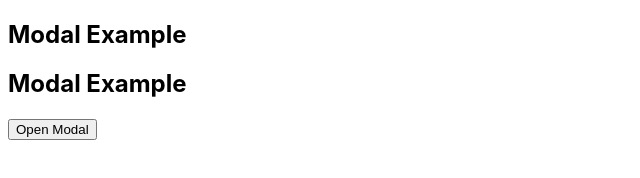
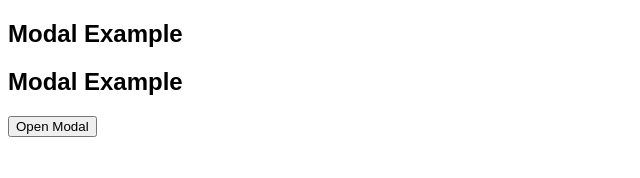
Before and after one commit to adamconkle/pocketcss, a plain HTML site: page index.html in a window 1280 px wide. Shown: the whole page, without its empty margins (0-640 px from the left). Drawn offline with Linux system fonts and the light colour scheme.

Commit message:
Update style.css

```diff
--- a/style.css
+++ b/style.css
@@ -1,4 +1,4 @@
-body {font-family: Inter, Arial, sans-serif;}
+body {font-family: Arial, Helvetica, sans-serif;}
 
 /* The Modal (background) */
 .modal {
```
